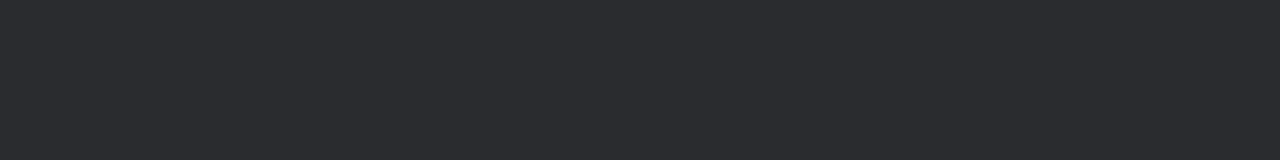
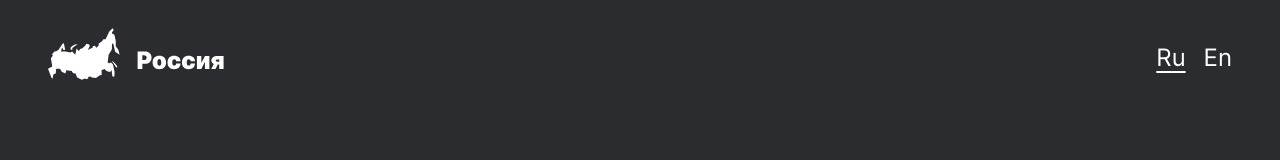
Before and after one commit to OlesyaSevostyanova/russian-travel, a plain HTML site: page index.html in a window 1280 px wide. Drawn offline with Linux system fonts and the light colour scheme.

Commit message:
блок header

```diff
--- a/index.html
+++ b/index.html
@@ -11,6 +11,9 @@
 
 <body class="page">
   <header class="header">
+    <img class="header__logo" src="./images/header-logo.svg" alt="Россия">
+    <a href="#" target="_blank" class="header__lang-link header__lang-link_selected">Ru</a>
+    <a href="#" target="_blank" class="header__lang-link">En</a>
   </header>
   <main class="main">
     <section class="lead"></section>
--- a/pages/style.css
+++ b/pages/style.css
@@ -54,3 +54,62 @@
     padding: 16px 16px 24px 16px;
   }
 }
+
+/* HEADER */
+
+.header {
+  align-items: flex-end;
+  display: flex;
+  flex-direction: row;
+  margin-bottom: 48px;
+  position: relative;
+  width: 100%;
+}
+
+.header__logo {
+  height: 52px;
+  margin-right: auto;
+  width: 176px;
+}
+
+.header__lang-link {
+  color: white;
+  font-size: 24px;
+  font-weight: 400;
+  line-height: 28px;
+  margin: 0 0 8px 18px;
+  text-decoration: none;
+}
+
+.header__lang-link:hover,
+.header__lang-link:focus,
+.header__lang-link:active {
+  color: inherit;
+}
+
+.header__lang-link_selected {
+  text-decoration-thickness: 2px;
+  text-decoration: underline;
+  text-underline-offset: 5px;
+}
+
+@media all and (min-width: 1279px) {
+
+  .header {
+    margin-bottom: 72px;
+  }
+}
+
+@media screen and (max-width: 767px) {
+
+  .header__logo {
+    height: 42px;
+    width: 142px;
+  }
+
+  .header__lang-link {
+    font-size: 18px;
+    font-weight: 400;
+    line-height: 20px;
+  }
+}
```
